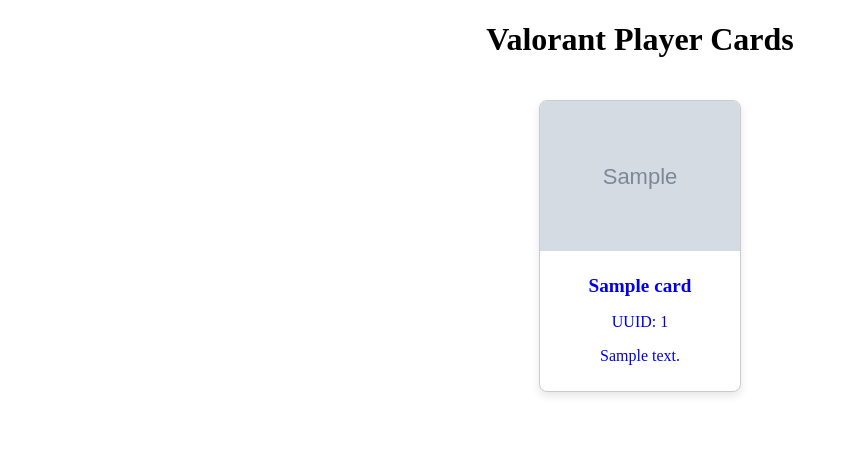
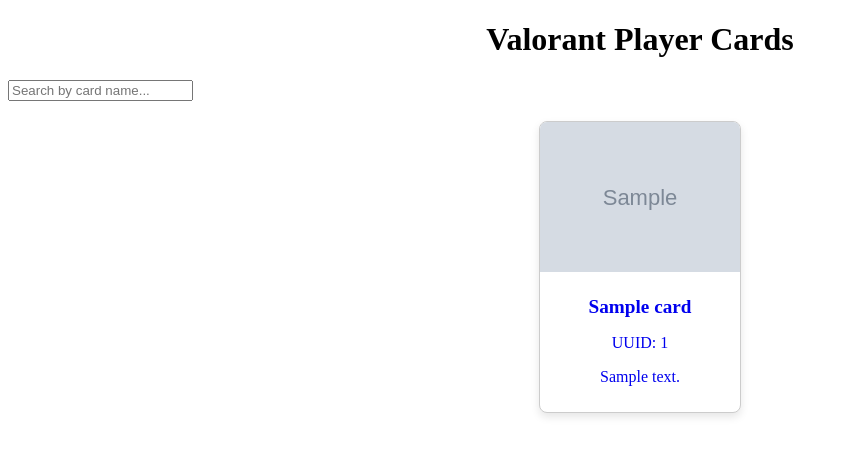
Before and after one commit to staten-island-tech/flask-api-project-bkedan, a Flask app: template templates/index.html in a window 1280 px wide. Shown: the top 456 px of the page, without its empty margins (0-848 px from the left). Run offline with Flask 3, Linux system fonts and the light colour scheme; the template is opened without the code that fills it: most values are stand-ins (such as "Sample title", 1, 10 or a date in 2020); grey boxes marked "Sample" are stand-in pictures.

Commit message:
Update index.html

```diff
--- a/templates/index.html
+++ b/templates/index.html
@@ -9,6 +9,8 @@
 
   <h1 style="text-align: center;">Valorant Player Cards</h1>
 
+  <div class="search-container">
+    <input type="text" id="searchInput" placeholder="Search by card name..." onkeyup="searchCards()">
   <div class="card-container">
     {% for card in cards %}
       <a href="{{ url_for('valorant_detail', uuid=card['uuid']) }}" class="card-link">
```
